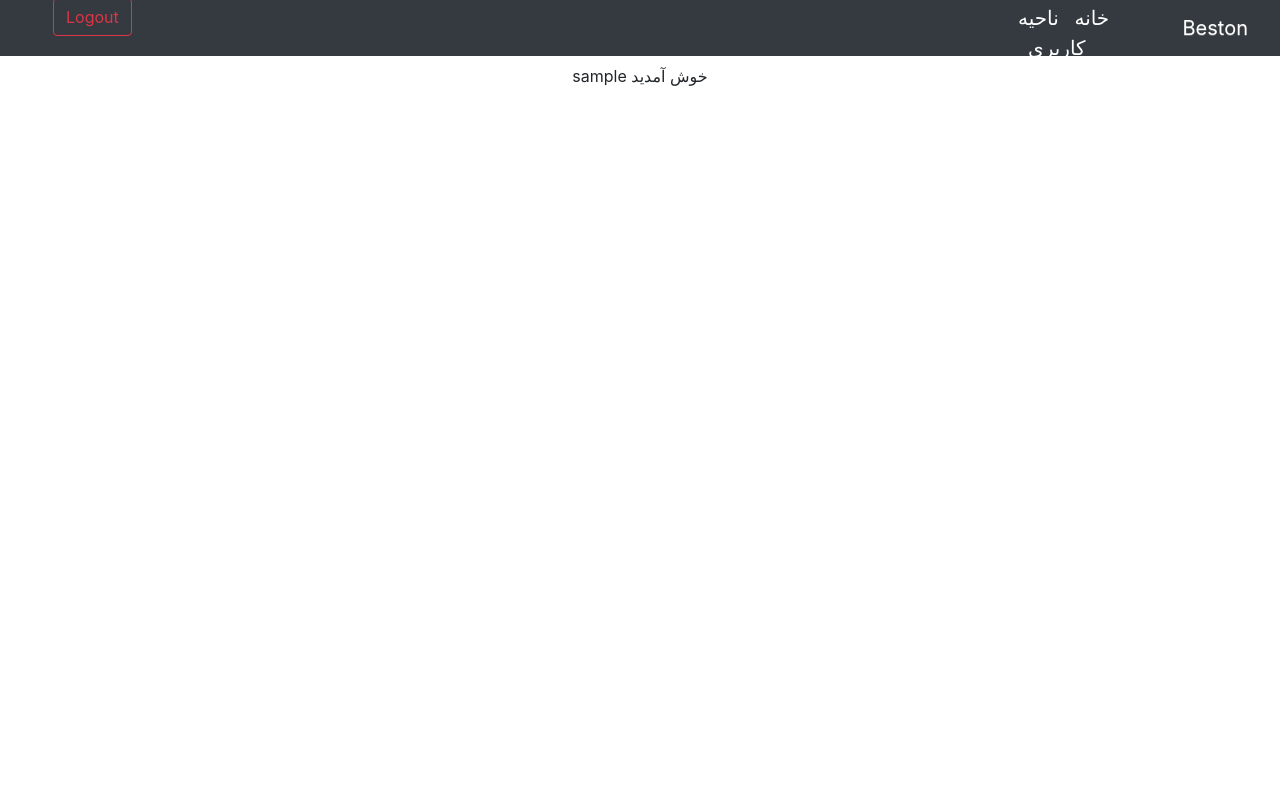
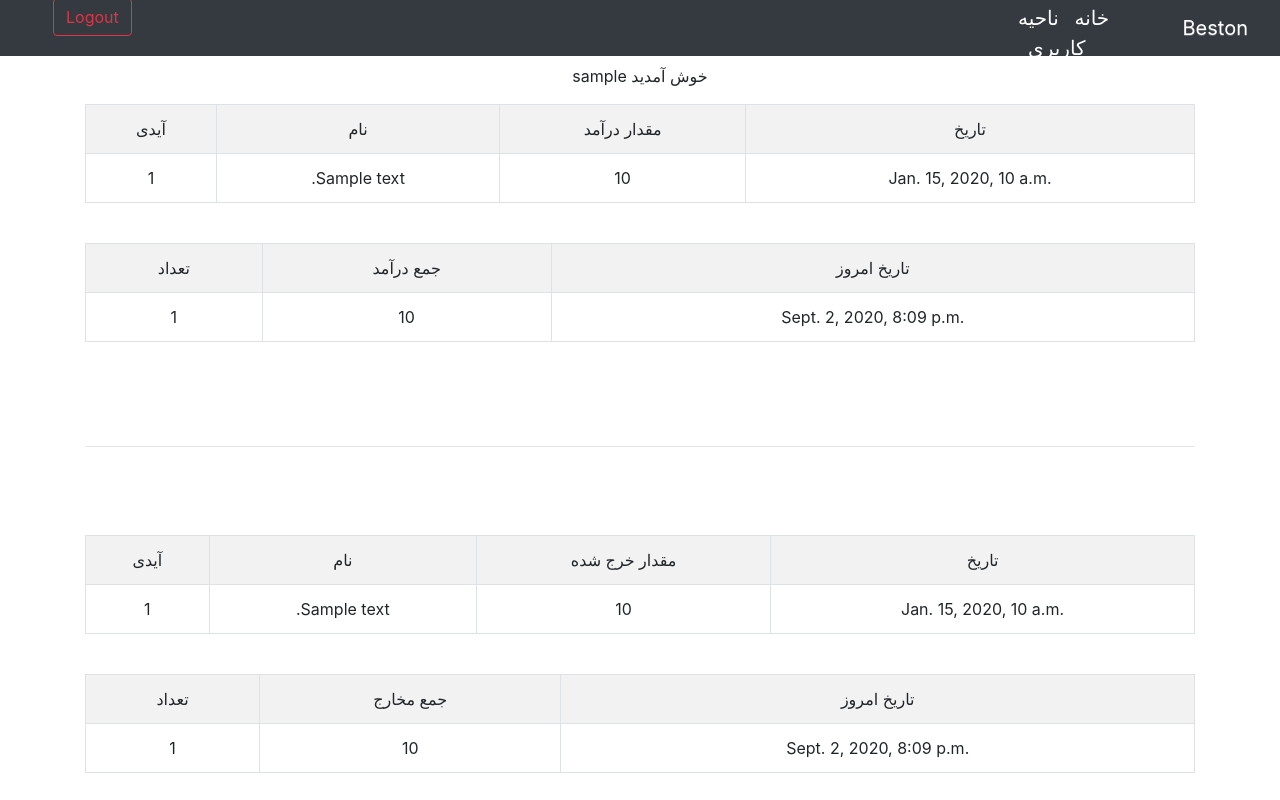
Before and after one commit to hamidAzimiZp/beston, a Django app: page /account/dashboard/ in a window 1280 px wide. Run offline with Django 3.2, Linux system fonts and the light colour scheme; a user stored in the database is signed in; tables that the repository leaves empty hold one stand-in row (values such as "Sample post").

Commit message:
Add income and expense table and total income and total expense

```diff
--- a/media/templates/web/dashboard.html
+++ b/media/templates/web/dashboard.html
@@ -3,11 +3,25 @@
 
 {% block title %}Dashboard | wellcome{% endblock %}
 
+{% block styles %}
+    <style>
+        table, tr, td{
+            padding : 10px;
+        }
+        table{
+            text-align: center;
+            caption-side: above;
+        }
+        td.date{
+            direction: ltr;
+        }
+    </style>
+{% endblock %}
+
 {% block body %}
     <p class="text-center">
         خوش آمدید {{ user.username }}
     </p>
-
 
     {% if message and token %}
         <pre class="text-center">
@@ -16,4 +30,76 @@
             توکن شما : <code>{{ token }}</code>
         </pre>
     {% endif %}
+
+    <div class="container">
+        <div class="row justify-content-center">
+            <div class="col-12 col-8">
+                <table class="table table-bordered table-striped table-hover">
+                    <tr>
+                        <td>تاریخ</td>
+                        <td>مقدار درآمد</td>
+                        <td>نام</td>
+                        <td>آیدی</td>
+                    </tr>
+                    {% for item in income_field %}
+                        <tr>
+                            <td class="date">{{ item.date }}</td>
+                            <td>{{ item.amount }}</td>
+                            <td>{{ item.text }}</td>
+                            <td>{{ item.id }}</td>
+                        </tr>
+                    {% endfor %}
+                </table>
+                <br>
+                <table class="table table-bordered table-striped table-hover">
+                    <tr>
+                        <td>تاریخ امروز</td>
+                        <td>جمع درآمد</td>
+                        <td>تعداد</td>
+                    </tr>
+                    <tr>
+                        <td class="date">{{ now }}</td>
+                        <td>{{ total_income }}</td>
+                        <td>{{ expense_count }}</td>
+                    </tr>
+                </table>
+            </div>
+        </div>
+        <br><br><br>
+        <hr>
+        <br><br><br>
+        <div class="row justify-content-center">
+            <div class="col-12 col-8">
+                <table class="table table-bordered table-striped table-hover">
+                    <tr>
+                        <td>تاریخ</td>
+                        <td>مقدار خرج شده</td>
+                        <td>نام</td>
+                        <td>آیدی</td>
+                    </tr>
+                    {% for item in expense_field %}
+                        <tr>
+                            <td class="date">{{ item.date }}</td>
+                            <td>{{ item.amount }}</td>
+                            <td>{{ item.text }}</td>
+                            <td>{{ item.id }}</td>
+                        </tr>
+                    {% endfor %}
+                </table>
+                <br>
+                <table class="table table-bordered table-striped table-hover">
+                    <tr>
+                        <td>تاریخ امروز</td>
+                        <td>جمع مخارج</td>
+                        <td>تعداد</td>
+                    </tr>
+                    <tr>
+                        <td class="date">{{ now }}</td>
+                        <td>{{ total_expense }}</td>
+                        <td>{{ expense_count }}</td>
+                    </tr>
+                </table>
+            </div>
+        </div>
+    </div>
 {% endblock %}
--- a/web/models.py
+++ b/web/models.py
@@ -34,7 +34,7 @@ class Expense(models.Model):
 
 
     class Meta:
-        ordering = ["date", "amount"]
+        ordering = ["id", "date", "amount"]
 
 
     def __str__(self):
@@ -49,7 +49,7 @@ class Income(models.Model):
 
 
     class Meta:
-        ordering = ["date", "amount"]
+        ordering = ["id", "date", "amount"]
 
 
     def __str__(self):
--- a/web/views.py
+++ b/web/views.py
@@ -21,6 +21,7 @@ import string
 from django.contrib.auth import authenticate
 from django.contrib.auth import login as auth_login
 
+from django.db.models import Sum
 
 def index(request):
     return render(request, "web/index.html")
@@ -102,13 +103,6 @@ def register(request):
         return render(request, 'registration/register.html', context)
 
 
-# def passwordReset(request):
-#     return render(request, "registration/passwordReset.html")
-
-# def logout(request):
-#     return render(request, "registration/logged_out.html")
-
-# @csrf_exempt
 def login(request):
 
     if "requestcode" in request.POST:  # form is filled. if not spam, generate code and save in db, wait for email confirmation, return message
@@ -217,6 +211,37 @@ def submit_income(request):
     }, encoder = JSONEncoder)
 
 
+
+
+
+
 @login_required
 def dashboard(request):
-    return render(request, "web/dashboard.html")
+
+    this_user = request.user
+    now = datetime.now()
+
+    income_count = Income.objects.filter(user__username = this_user).all().count()
+    income_field = Income.objects.filter(user__username = this_user)
+    total_income_dict = Income.objects.filter(user=this_user).aggregate(Sum("amount"))
+    for key, value in total_income_dict.items():
+        total_income = value
+
+
+    expense_count = Expense.objects.filter(user__username = this_user).all().count()
+    expense_field = Expense.objects.filter(user__username = this_user)
+    total_expense_dict = Expense.objects.filter(user=this_user).aggregate(Sum("amount"))
+    for key, value in total_expense_dict.items():
+        total_expense = value
+
+    context = {
+        "income_count" : income_count,
+        "income_field" : income_field,
+        "expense_count" : expense_count,
+        "expense_field" : expense_field,
+        "now" : now,
+        "total_income" : total_income,
+        "total_expense" : total_expense,
+    }
+
+    return render(request, "web/dashboard.html", context)
```
